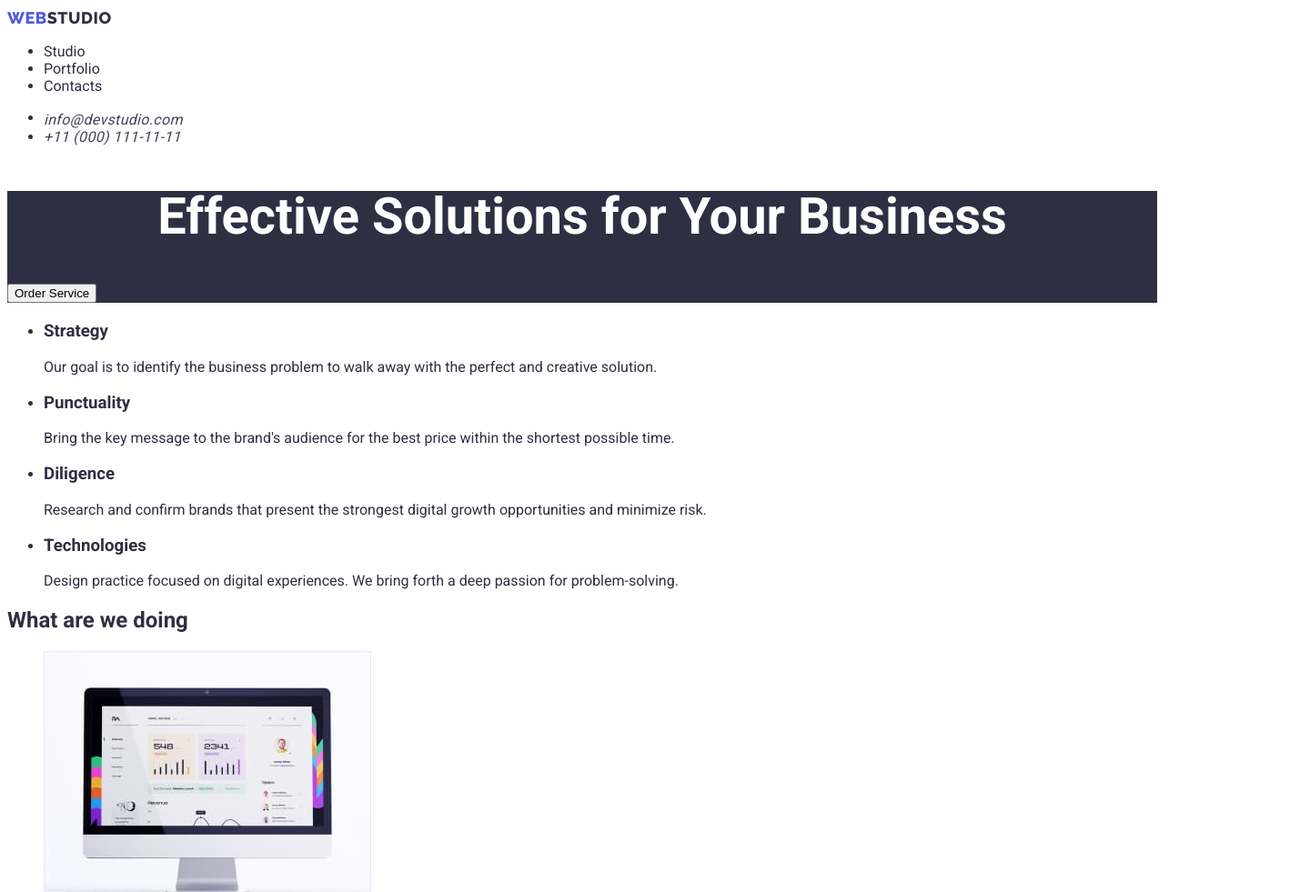
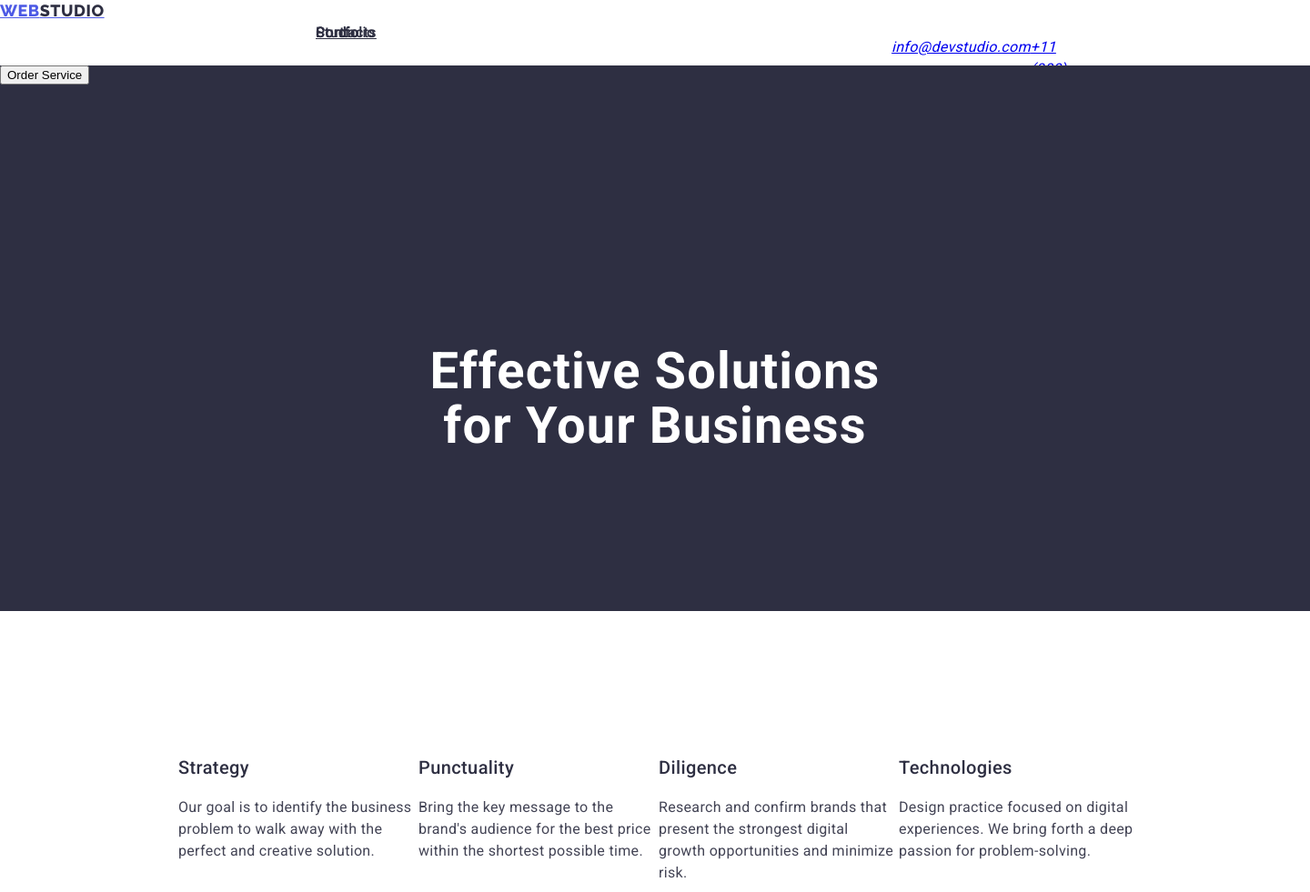
Before and after one commit to yamigakuru/goit-markup-hw-02, a plain HTML site: page index.html in a window 1280 px wide. Shown: the top 981 px of the page at 91% size, 1440 px wide, since content can reach past the window. Drawn offline with Linux system fonts and the light colour scheme.

Commit message:
again css

```diff
--- a/css/styles.css
+++ b/css/styles.css
@@ -1,87 +1,179 @@
 body{
-    font-family: 'Roboto';
+    font-family: "Roboto";
+}
+.header{
+    position: absolute;
+    width: 1440px;
+    height: 72px;
+    left: 0px;
+    top: 0px;
+}
+.logo{
+    width: 44px;
+    height: 24px;
+    font-family: 'Raleway';
+    font-style: normal;
+    font-weight: 800;
+    font-size: 18px;
+    line-height: 24px;
+    display: flex;
+    align-items: center;
+    letter-spacing: 0.03em;
+    text-transform: uppercase;
+    color: #4D5AE5;
+
+}
+.header-logo-two{
+    width: 71px;
+    height: 24px;
+    font-family: 'Raleway';
+    font-style: normal;
+    font-weight: 800;
+    font-size: 18px;
+    line-height: 24px;
+    display: flex;
+    align-items: center;
+    letter-spacing: 0.03em;
+    text-transform: uppercase;
     color: #2E2F42;
 }
-a{
-    text-decoration: none;
+.header-menu{
+    width: 48px;
+    height: 24px;
+    font-weight: 500;
+    font-size: 16px;
+    line-height: 1.5;
+    letter-spacing: 0.02em;
     color: #2E2F42;
+    list-style-type: none;
+    display: flex;
+    list-style: none;
+    display: flex;
+        flex-direction: row;
+        align-items: flex-start;
+        padding: 0px;
+        gap: 40px;
+
+        position: absolute;
+        width: 261px;
+        height: 24px;
+        left: 347px;
+        top: 24px;
+}
+.address{
+    position: absolute;
+    width: 153px;
+    height: 24px;
+    left: 940px;
+    top: 24px;
+    font-weight: 400;
+    font-size: 16px;
+    line-height: 1.5;
+    letter-spacing: 0.02em;
+    color: #434455;
+    list-style: none;
 }
 ul{
-
+    display: flex;
+    list-style: none;
 }
-.mail{
-        position: absolute;
+.section-one{
+    position: absolute;
+    width: 1440px;
+    height: 600px;
+    left: 0px;
+    top: 72px;
+    background: #2E2F42;
+}
+.section-one-text{
+    position: absolute;
+    width: 496px;
+    height: 120px;
+    left: 472px;
+    top: 260px;
+    font-weight: 700;
+    font-size: 56px;
+    line-height: 60px;
+    text-align: center;
+    letter-spacing: 0.02em;
+    color: #FFFFFF;
+}
+.section-two{
+    position: absolute;
+        width: 1128px;
+        height: 104px;
+        left: 156px;
+        top: 792px;
+}
+.section-two-text{
+    width: 264px;
+        height: 24px;
+        font-weight: 500;
+        font-size: 20px;
+        line-height: 24px;
+        letter-spacing: 0.02em;
+        color: #2E2F42;
+        flex: none;
+        order: 0;
+        flex-grow: 0;
+}
+.section-two-p{
+    width: 264px;
+        height: 72px;
         font-weight: 400;
         font-size: 16px;
         line-height: 24px;
         letter-spacing: 0.02em;
         color: #434455;
-}
-.tel{
-        font-weight: 400;
-        font-size: 16px;
-        line-height: 24px;
-        letter-spacing: 0.02em;
-        color: #434455;
-}
-.logo{
-        font-family: 'Raleway';
-        font-style: normal;
-        font-weight: 800;
-        font-size: 18px;
-        line-height: 1.3;
-        display: flex;
-        align-items: center;
-        letter-spacing: 0.03em;
-        text-transform: uppercase;
-        color: #4D5AE5;
-        flex: none;
-        order: 0;
-        flex-grow: 0;
-}
-.header-logo-two{
-        font-family: 'Raleway';
-        font-style: normal;
-        font-weight: 800;
-        font-size: 18px;
-        line-height: 1.3;
-        display: flex;
-        align-items: center;
-        letter-spacing: 0.03em;
-        text-transform: uppercase;
-        color: #2E2F42;
         flex: none;
         order: 1;
         flex-grow: 0;
 }
-.qwe{
-    background-color: #2E2F42;
+.section-three{
+    position: absolute;
+        width: 1128px;
+        height: 412px;
+        left: 156px;
+        top: 1016px;
 }
-.our_team{
-    background-color: #F4F4FD;
+.section-three-text{
+    position: absolute;
+        width: 323px;
+        height: 40px;
+        left: 559px;
+        top: 1016px;
+        font-weight: 700;
+        font-size: 36px;
+        line-height: 40px;
+        text-align: center;
+        letter-spacing: 0.02em;
+        text-transform: capitalize;
+        color: #2E2F42;
 }
-h1{
-    color: #FFFFFF;
-    font-weight: 700;
-    font-size: 56px;
-    line-height: 1;
-    text-align: center;
+.section-three-img{
+    display: flex;
+        flex-direction: column;
+        align-items: flex-start;
+        padding: 0px;
+        position: absolute;
+        width: 360px;
+        height: 300px;
+        left: 156px;
+        top: 1128px;
 }
-.footer_text{
-    color: #FFFFFF;
+.section-four{
+    position: absolute;
+        width: 1440px;
+        height: 732px;
+        left: 0px;
+        top: 1548px;
+        background: #F4F4FD;
 }
-.footer-logo-two{
-        font-family: 'Raleway';
-        font-style: normal;
-        font-weight: 800;
-        font-size: 18px;
-        line-height: 1.1;
-        display: flex;
-        align-items: center;
-        letter-spacing: 0.03em;
-        text-transform: uppercase;
-        color: #F4F4FD;
-        flex: none;
-        order: 1;
-        flex-grow: 0;
+.footer{
+    position: absolute;
+        width: 1440px;
+        height: 310px;
+        left: 0px;
+        top: 2280px;
+        background: #2E2F42;
 }
--- a/index.html
+++ b/index.html
@@ -14,18 +14,18 @@
     <link rel="stylesheet" href="./css/styles.css" />
   </head>
   <body>
-    <header>
+    <header class="header">
       <nav>
         <a href="./index.html" class="logo"
           >Web <span class="header-logo-two">Studio</span></a
         >
         <ul>
-          <li><a href="./index.html">Studio</a></li>
-          <li><a href="./portfolio.html">Portfolio</a></li>
-          <li><a href="">Contacts</a></li>
+          <li><a class="header-menu" href="./index.html">Studio</a></li>
+          <li><a class="header-menu" href="./portfolio.html">Portfolio</a></li>
+          <li><a class="header-menu" href="">Contacts</a></li>
         </ul>
       </nav>
-      <address>
+      <address class="address">
         <ul>
           <li>
             <a class="mail" href="mailto:info@devstudio.com"
@@ -39,47 +39,47 @@
       </address>
     </header>
     <main>
-      <section class="qwe">
-        <h1>Effective Solutions for Your Business</h1>
-        <button type="button">Order Service</button>
+      <section class="section-one">
+        <h1 class="section-one-text">Effective Solutions for Your Business</h1>
+        <button class="button-text" type="button">Order Service</button>
       </section>
-      <section>
+      <section class="section-two">
         <h2></h2>
         <ul>
           <li>
-            <h3>Strategy</h3>
-            <p>
+            <h3 class="section-two-text">Strategy</h3>
+            <p class="section-two-p">
               Our goal is to identify the business problem to walk away with the
               perfect and creative solution.
             </p>
           </li>
           <li>
-            <h3>Punctuality</h3>
-            <p>
+            <h3 class="section-two-text">Punctuality</h3>
+            <p class="section-two-p">
               Bring the key message to the brand's audience for the best price
               within the shortest possible time.
             </p>
           </li>
           <li>
-            <h3>Diligence</h3>
-            <p>
+            <h3 class="section-two-text">Diligence</h3>
+            <p class="section-two-p">
               Research and confirm brands that present the strongest digital
               growth opportunities and minimize risk.
             </p>
           </li>
           <li>
-            <h3>Technologies</h3>
-            <p>
+            <h3 class="section-two-text">Technologies</h3>
+            <p class="section-two-p">
               Design practice focused on digital experiences. We bring forth a
               deep passion for problem-solving.
             </p>
           </li>
         </ul>
       </section>
-      <section>
-        <h2>What are we doing</h2>
+      <section class="section-three">
+        <h2 class="section-three-text">What are we doing</h2>
         <ul>
-          <li>
+          <li class="section-three-img">
             <img
               src="./images/computer.jpg"
               alt="computer"
@@ -87,7 +87,7 @@
               height="300"
             />
           </li>
-          <li>
+          <li class="section-three-img">
             <img
               src="./images/telephone.jpg"
               alt="telephone"
@@ -95,7 +95,7 @@
               height="300"
             />
           </li>
-          <li>
+          <li class="section-three-img">
             <img
               src="./images/iphone.jpg"
               alt="iphone"
@@ -105,8 +105,8 @@
           </li>
         </ul>
       </section>
-      <section class="our_team">
-        <h2>Our Team</h2>
+      <section class="section-four">
+        <h2 class="section-four-text">Our Team</h2>
         <ul>
           <li>
             <img
@@ -155,7 +155,7 @@
         </ul>
       </section>
     </main>
-    <footer class="qwe">
+    <footer class="footer">
       <a href="./index.html" class="logo"
         >Web<span class="footer-logo-two">Studio</span></a
       >
```
